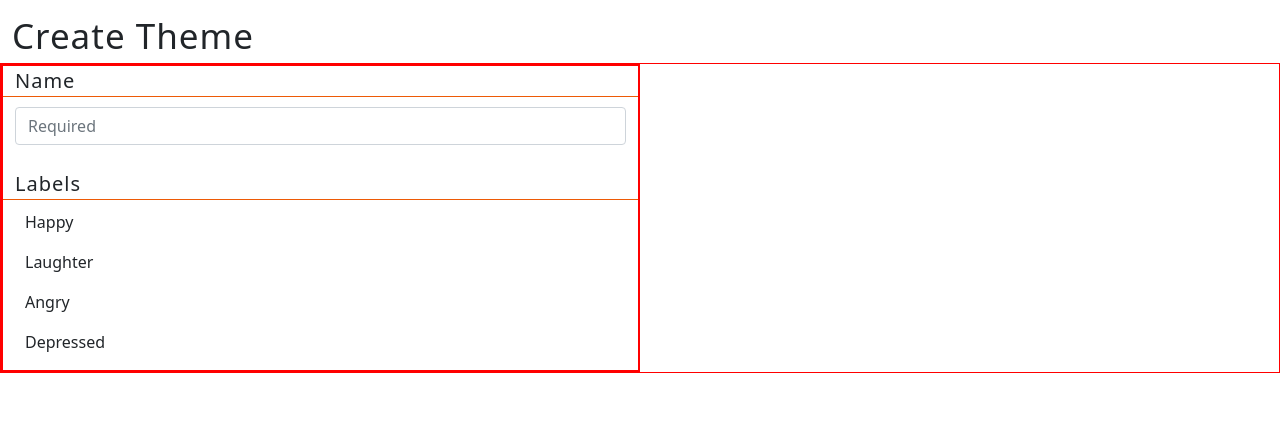
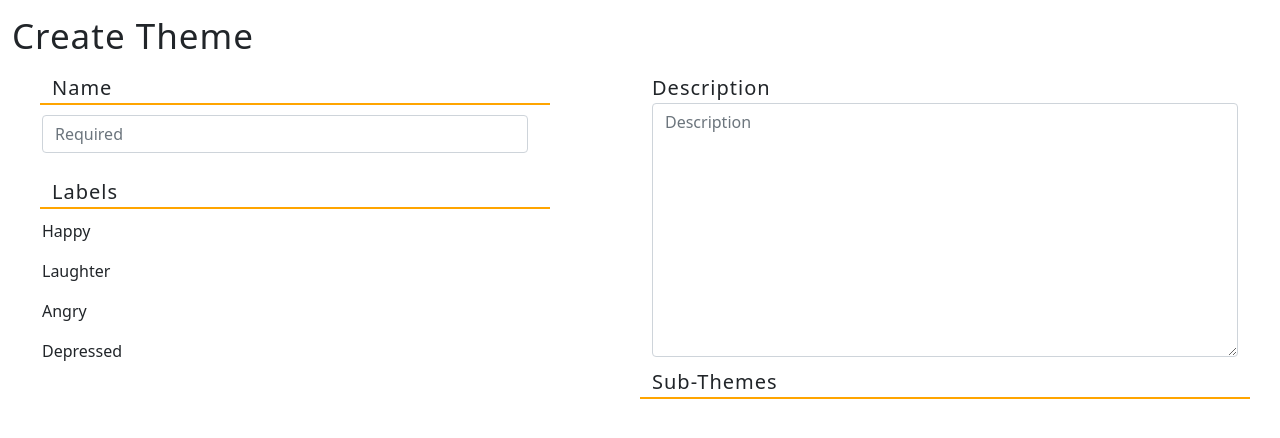
Before and after one commit to muctadir/lama, an Angular app in the folder frontend/: page /createTheme in a window 1280 px wide. Shown: the top 438 px of the page. Built offline with nearby package versions, Linux system fonts and the light colour scheme.

Commit message:
Added top half section Work in Progress

```diff
--- a/frontend/src/app/create-theme/create-theme.component.html
+++ b/frontend/src/app/create-theme/create-theme.component.html
@@ -8,9 +8,10 @@
         </div>
     </div>
     <!-- Page body top half -->
-    <div class="row" style="border: 1px solid red;">
-        <div class="col-6" style="border: 1px solid red;">
-            <div class="row" style="border: 1px solid red;">
+    <div class="row" id="topHalf">
+        <!-- Left side of top half -->
+        <div class="col-6">
+            <div class="row" id="topLeft">
                 <!-- Label Name section -->
                 <div class="col-12" id="name">
                     Name
@@ -33,6 +34,22 @@
                 </div>
             </div>
         </div>
+        <!-- Right side of top half -->
+        <div class="col-6">
+            <div class="row" id="topRight">
+                <!-- Description section -->
+                <div class="col-12" id="description">
+                    Description
+                </div>
+                <div class="form-group">
+                    <textarea class="form-control" rows="10" placeholder="Description"></textarea>
+                </div>
+                 <!-- Sub-themes section -->
+                 <div class="col-12" id="subThemes">
+                    <span>Sub-Themes</span><span></span>
+                </div>
+            </div>
+        </div>
     </div>
 
 
--- a/frontend/src/app/create-theme/create-theme.component.scss
+++ b/frontend/src/app/create-theme/create-theme.component.scss
@@ -3,22 +3,39 @@
     font-size: 35px;
     letter-spacing: 1px;
 }
+#topHalf{
+    padding-top:10px;
+    padding-left:30px;
+    padding-right: 30px;
+}
+#topLeft{
+    padding-right: 100px;
+}
+#topRight{
+    padding-left: 0px;
+}
 #name{
-    border-bottom: 1px;
+    margin-left: 10px;
+    border-bottom: 2px;
     border-bottom-style: solid;
     font-size: 20px;
     letter-spacing: 1px;
-    border-bottom-color: #ED5A06;
+    border-bottom-color: orange;
+}
+#description{
+    font-size: 20px;
+    letter-spacing: 1px;
 }
 #labels{
-    border-bottom: 1px;
+    margin-left: 10px;
+    border-bottom: 2px;
     border-bottom-style: solid;
     font-size: 20px;
     letter-spacing: 1px;
-    border-bottom-color: #ED5A06;
+    border-bottom-color: orange;
 }
 #allLabels{
-    padding-left: 10px;
+    padding-left: 0px;
 }
 #allLabelsCol{
     padding-top: 10px;
@@ -26,3 +43,11 @@
 #nameInputCol{
     padding-top: 10px;
 }
+#subThemes{
+    padding-top: 10px;
+    border-bottom: 2px;
+    border-bottom-style: solid;
+    font-size: 20px;
+    letter-spacing: 1px;
+    border-bottom-color: orange
+}
```
